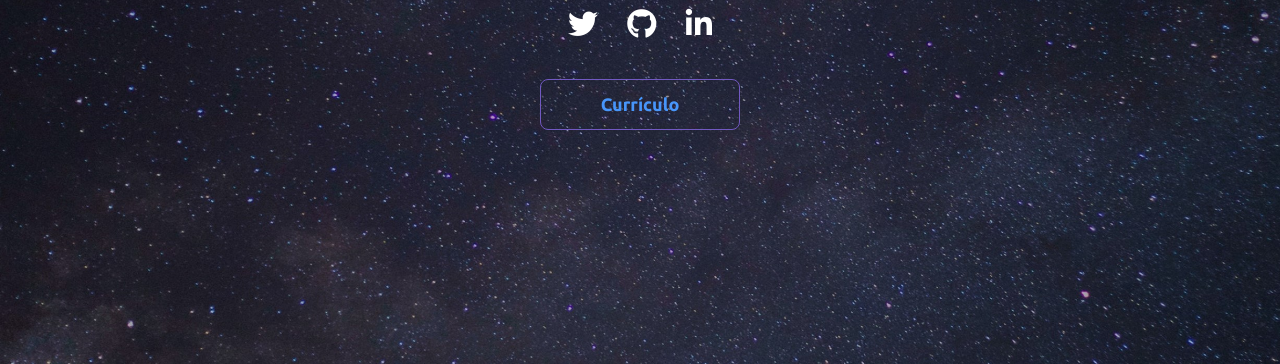
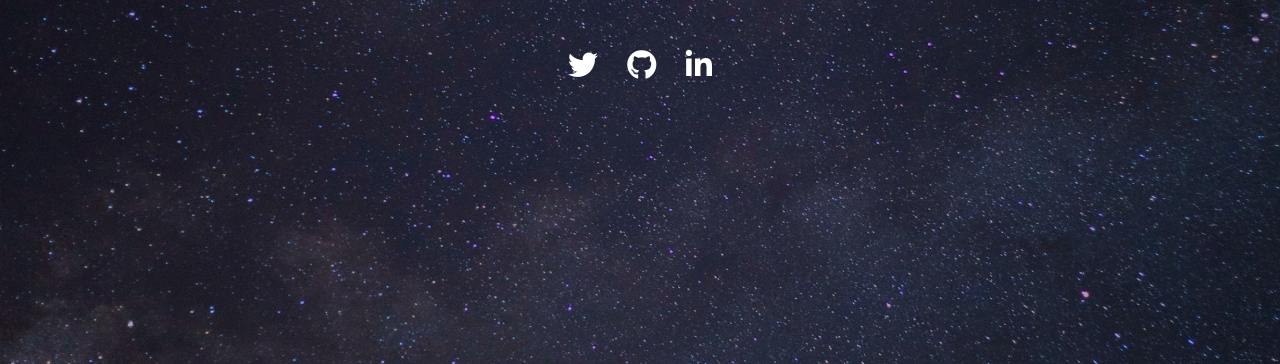
Before and after one commit to gabrinetor/Portfolio, a plain HTML site: page index.html in a window 1280 px wide. Shown: the part 436-800 px from the top of the page. Drawn offline with nearby package versions, Linux system fonts and the light colour scheme.

Commit message:
Update index.html

```diff
--- a/index.html
+++ b/index.html
@@ -49,7 +49,7 @@
           <a href="https://github.com/gabrinetor?tab=repositories" class="fab fa-github"></a>
           <a href="https://www.linkedin.com/in/gabriela-da-rosa-neto-090799101/" class="fab fa-linkedin-in"></a>
         </div>
-        <input id="btnShow" class="botoes" type="button" value="Currículo" />
+        <!--input id="btnShow" class="botoes" type="button" value="Currículo" /-->
     <div id="dialog" style="display: none">
       </div>
     </div>
```
